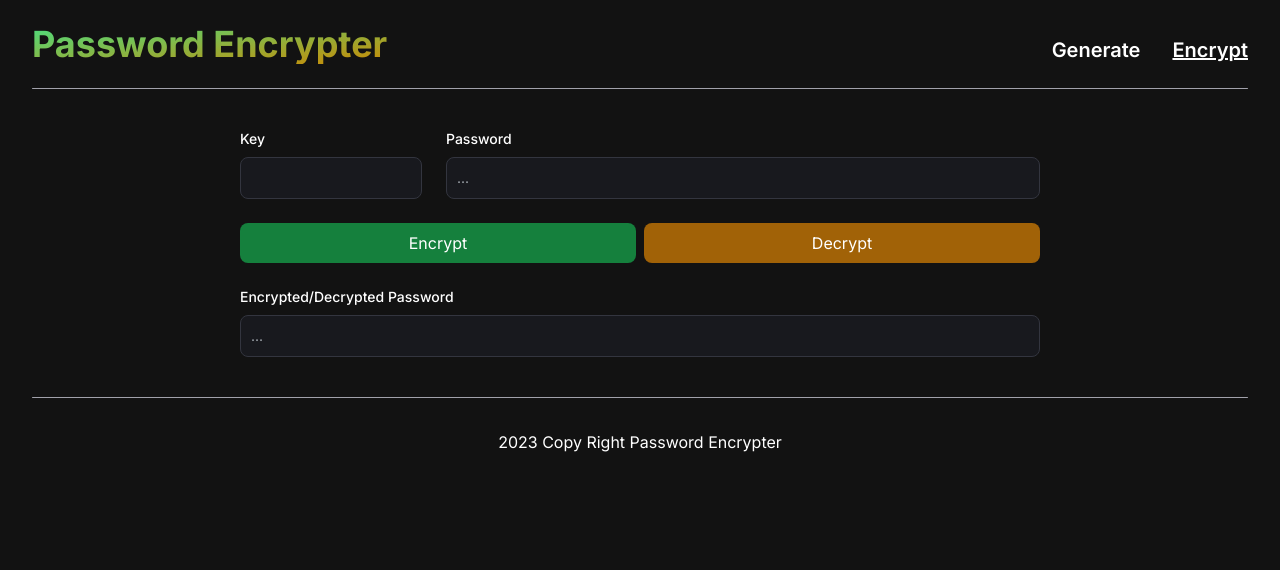
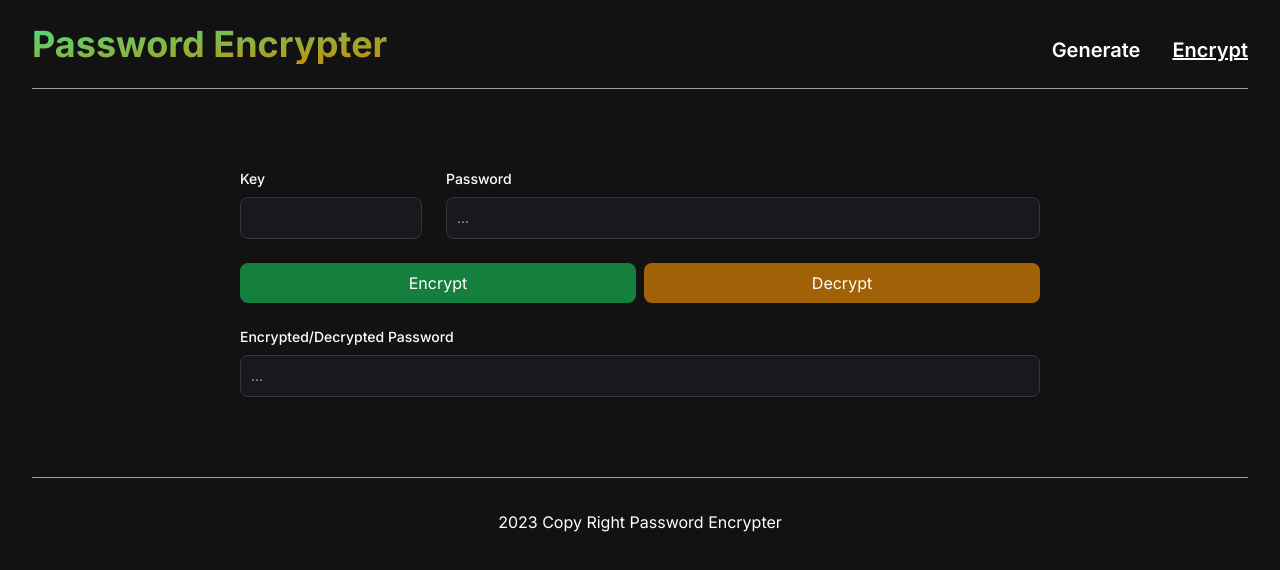
Before and after one commit to BaoTran685/password-encrypter, a Next.js app: page /function in a window 1280 px wide. Shown: the top 570 px of the page. Built offline with nearby package versions, Linux system fonts and the light colour scheme; no server answers.

Commit message:
update padding for header

```diff
--- a/src/components/form/functionForm.tsx
+++ b/src/components/form/functionForm.tsx
@@ -113,7 +113,7 @@ const FunctionForm = () => {
   };
 
   return (
-    <main className="my--container mx-auto my-10 sm:my20">
+    <main className="my--container mx-auto my-10 sm:my-20">
       <form className="flex flex-col space-y-6" onSubmit={handleSubmit}>
         <div className="grid grid-cols-12 gap-6">
           <div className="col-span-3">
--- a/src/components/header.tsx
+++ b/src/components/header.tsx
@@ -27,7 +27,7 @@ const Header = () => {
 
   return (
     <nav>
-      <div className="flex flex-col sm:flex-row sm:justify-between py-4 sm:py-5 md:py-6">
+      <div className="flex flex-col sm:flex-row sm:justify-between py-4 sm:py-6">
         <Link href="/">
           <p className="text--main--header font-bold text-transparent bg-clip-text bg-gradient-to-br from-green-400 to-yellow-600 text-center">
             Password Encrypter
```
